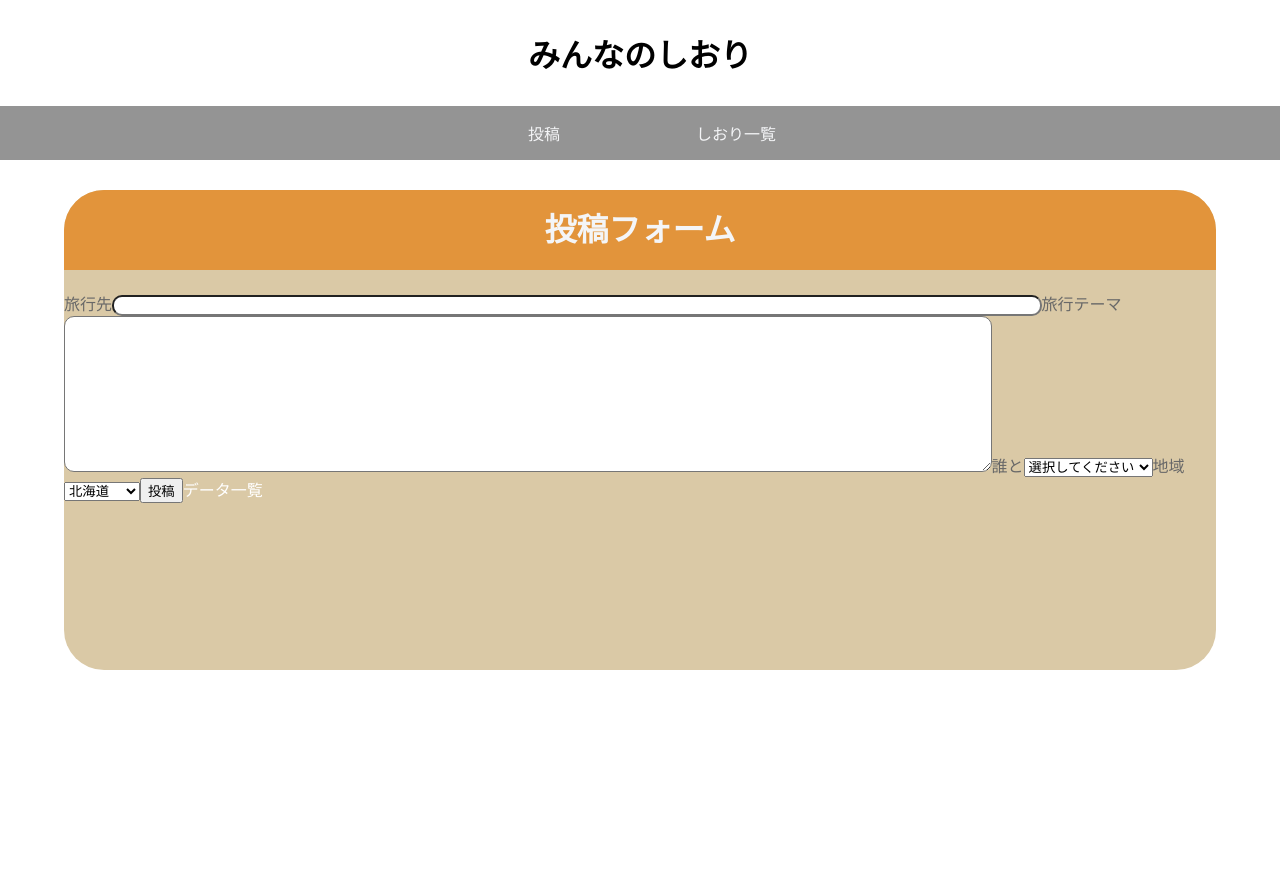
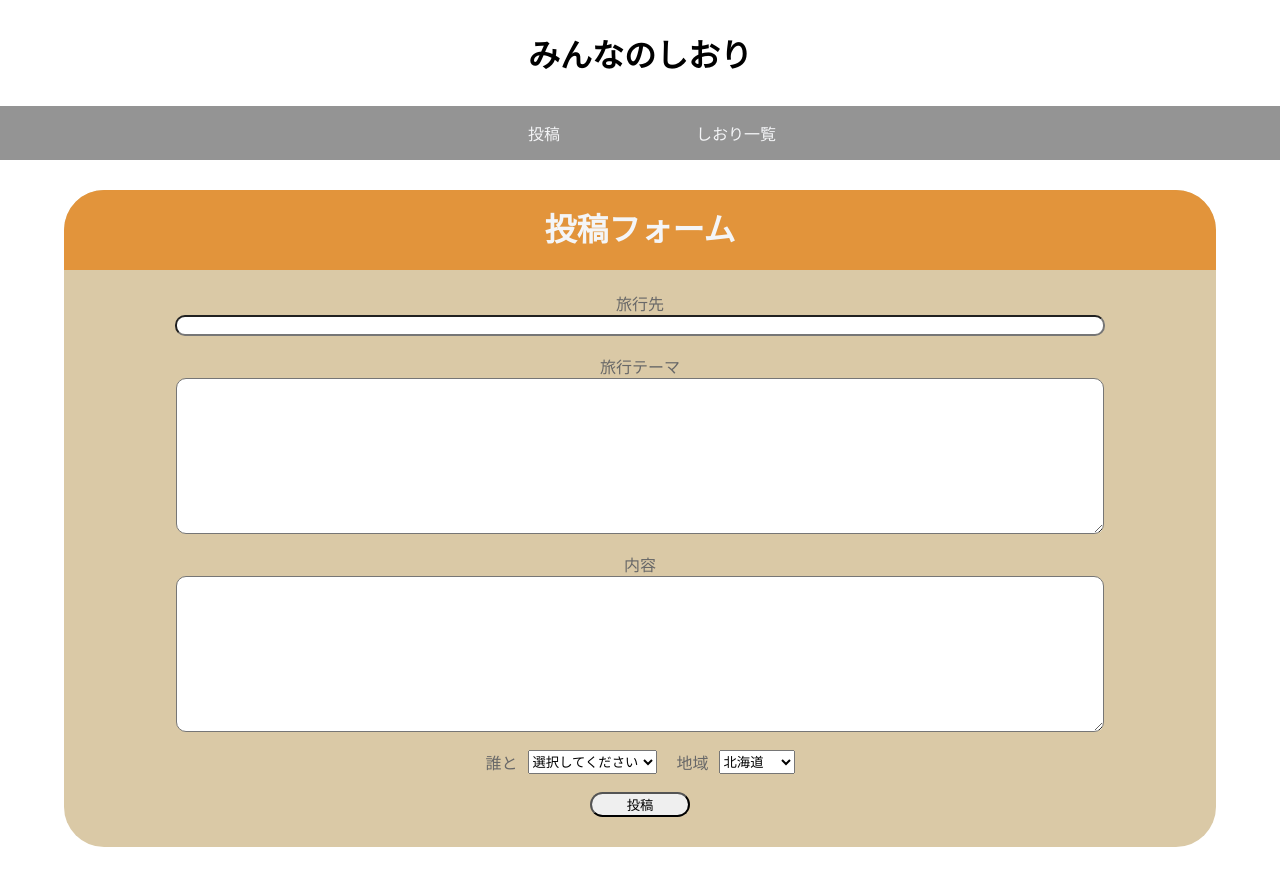
Before and after one commit to ken-takmo/travel-brochure, a React (Create React App) app: page /postbrochure in a window 1280 px wide. Shown: the top 886 px of the page. Before the commit the page ends 800 px from the top, so only its background shows below. Built offline with nearby package versions, Linux system fonts and the light colour scheme; the HTML template or start-up script is replaced by a standard one.

Commit message:
詳細ページの作成

```diff
--- a/public/App.css
+++ b/public/App.css
@@ -21,7 +21,7 @@ hr {
   margin: 0;
 }
 
-form {
+.forms {
   display: flex;
   flex-direction: column;
   justify-content: center;
@@ -40,14 +40,9 @@ label {
   margin-right: 10px;
 }
 
-.selecter {
-  display: flex;
-}
-
-form > * {
+.forms > * {
   display: flex;
   justify-content: center;
-  text-align: center;
 }
 
 input[type="text"] {
@@ -56,7 +51,6 @@ input[type="text"] {
 
 input[type="text"],
 textarea {
-  text-align: left;
   border-radius: 10px;
   margin: auto;
 }
@@ -65,7 +59,7 @@ textarea {
   width: 80%;
 }
 
-input[type="submit"] {
+button {
   width: 100px;
   margin: 0 auto 30px;
   border-radius: 30px;
--- a/public/index.html
+++ b/public/index.html
@@ -3,7 +3,7 @@
   <head>
     <meta charset="utf-8" />
     <meta name="viewport" content="width=device-width, initial-scale=1" />
-    <link rel="stylesheet" href="./App.css" />
+    <link rel="stylesheet" href="/App.css" />
     <title>React App</title>
   </head>
   <body>
--- a/src/App.jsx
+++ b/src/App.jsx
@@ -2,6 +2,7 @@ import { Routes, Route, BrowserRouter } from "react-router-dom";
 import { PostBrochure } from "./components/PostBrochure";
 import { GetBrochures } from "./components/GetBrochures";
 import { Header } from "./components/Header";
+import { Detail } from "./components/Detail";
 function App() {
   return (
     <div className="App">
@@ -10,6 +11,7 @@ function App() {
         <Routes>
           <Route path="/postbrochure" element={<PostBrochure />}></Route>
           <Route path="/getbrochures" element={<GetBrochures />}></Route>
+          <Route path="/detail/:id" element={<Detail />}></Route>
         </Routes>
       </BrowserRouter>
     </div>
--- /dev/null
+++ b/src/components/Detail.jsx
@@ -0,0 +1,49 @@
+import { useEffect, useState } from "react";
+import { useNavigate, useParams } from "react-router-dom";
+import { db } from "../database/db";
+import { regions, companions } from "../utils/utils";
+export const Detail = () => {
+  const params = useParams();
+  const brochureID = params.id;
+  const [detail, setDetail] = useState([]);
+  const result = [];
+
+  useEffect(() => {
+    const getDetail = async () => {
+      const doc = await db.collection("trips").doc(brochureID).get();
+      result.push({ ...doc.data() });
+      console.log(result);
+      setDetail(result);
+    };
+    getDetail();
+  }, []);
+  return (
+    <main className="detail">
+      <h1>しおり詳細</h1>
+      {detail.map((deta) => {
+        return (
+          <div className="detail-data" key={brochureID}>
+            <div className="detail-data-header">
+              <h3>{deta.destination}</h3>
+            </div>
+            <hr />
+            <div className="detail-data-main">
+              <p className="detail-theme">旅行テーマ：{deta.theme}</p>
+              <p className="detail-content">感想：{deta.content}</p>
+            </div>
+            <hr />
+            <div className="detail-data-detail">
+              <p>評価：{deta.evaluation}</p>
+              <p>誰と：{companions[deta.companion]}</p>
+              <p>地域：{regions[deta.region]}</p>
+            </div>
+            <nav className="detail-data-links">
+              <p className="link"></p>
+              <p className="link"></p>
+            </nav>
+          </div>
+        );
+      })}
+    </main>
+  );
+};
--- a/src/components/GetBrochures.jsx
+++ b/src/components/GetBrochures.jsx
@@ -1,9 +1,10 @@
 import { useEffect, useState } from "react";
-import { Link } from "react-router-dom";
+import { Link, useNavigate } from "react-router-dom";
 import { db } from "../database/db";
 import { regions, companions } from "../utils/utils";
 
 export const GetBrochures = () => {
+  const navigate = useNavigate();
   const [trips, setTrips] = useState([]);
   const _trips = [];
   useEffect(() => {
@@ -15,15 +16,26 @@ export const GetBrochures = () => {
           ...doc.data(),
         });
       });
+      console.log(_trips);
       setTrips(_trips);
     };
     getbrochures();
   }, []);
+
+  // const toDetail = (id) => {
+  //   navigate(`/detail/${id}`);
+  // };
   return (
     <main>
+      <h1>しおり一覧</h1>
+      <div className="trip-datas">
         {trips.map((trip) => {
           return (
-          <div className="trip-data" key={trip.tripId}>
+            <div
+              className="trip-data"
+              key={trip.tripId}
+              onClick={() => navigate(`/detail/${trip.tripId}`)}
+            >
               <div className="trip-data-main">
                 <div className="trip-theme trip-data-child">
                   <p>{trip.theme}</p>
@@ -43,7 +55,7 @@ export const GetBrochures = () => {
             </div>
           );
         })}
-      <Link to="/postbrochure">追加</Link>
+      </div>
     </main>
   );
 };
--- a/src/components/PostBrochure.jsx
+++ b/src/components/PostBrochure.jsx
@@ -7,21 +7,19 @@ export const PostBrochure = () => {
   const [newTrip, setNewTrip] = useState({});
   const [destination, setDestination] = useState("");
   const [theme, setTheme] = useState("");
+  const [content, setContent] = useState("");
   const [companion, setCompanion] = useState("");
   const [region, setRegion] = useState("");
 
   const addbutton = async () => {
-    if (!destination || !theme || !companion || !region) {
+    if (!destination || !theme || !content || !companion || !region) {
       alert("全ての項目を入力してください");
       return;
     }
-    // if (isNaN(parseInt(companion, 10)) || isNaN(parseInt(region, 10))) {
-    //   alert("誰と、地域は半角数字で入力してください");
-    //   return;
-    // }
     const ref = await db.collection("trips").add({
       destination: destination,
       theme: theme,
+      content: content,
       companion: companion,
       region: region,
       evaluation: 0,
@@ -39,6 +37,7 @@ export const PostBrochure = () => {
   return (
     <main className="post-form">
       <h1>投稿フォーム</h1>
+      <div className="forms">
         <label htmlFor="destination">旅行先</label>
         <input
           type="text"
@@ -46,6 +45,7 @@ export const PostBrochure = () => {
           value={destination}
           onChange={(e) => setDestination(e.target.value)}
         />
+        <br />
         <label htmlFor="theme">旅行テーマ</label>
         <textarea
           name="theme"
@@ -55,6 +55,18 @@ export const PostBrochure = () => {
           value={theme}
           onChange={(e) => setTheme(e.target.value)}
         ></textarea>
+        <br />
+        <label htmlFor="content">内容</label>
+        <textarea
+          name="content"
+          id="content"
+          cols="30"
+          rows="10"
+          value={content}
+          onChange={(e) => setContent(e.target.value)}
+        ></textarea>
+        <br />
+        <div className="selecter">
           <label htmlFor="companion">誰と</label>
           <select
             name="companion"
@@ -83,8 +95,10 @@ export const PostBrochure = () => {
               );
             })}
           </select>
+        </div>
+        <br />
         <button onClick={addbutton}>投稿</button>
-      <Link to="/getbrochures">データ一覧</Link>
+      </div>
     </main>
   );
 };
```
Lines whose indentation alone changed are shown as unchanged.
